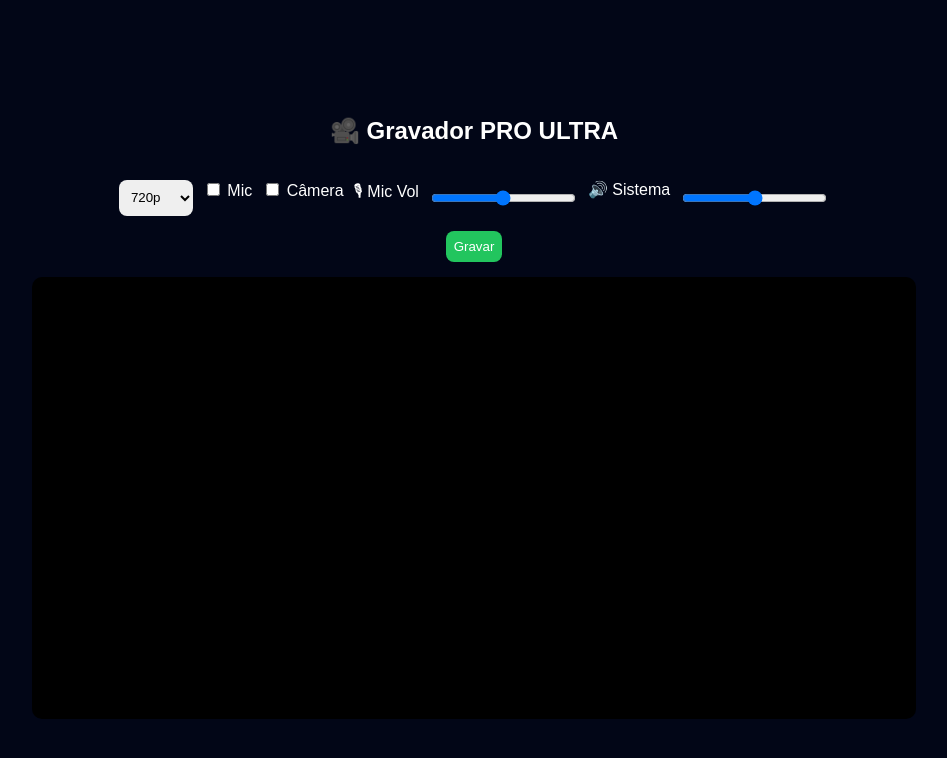
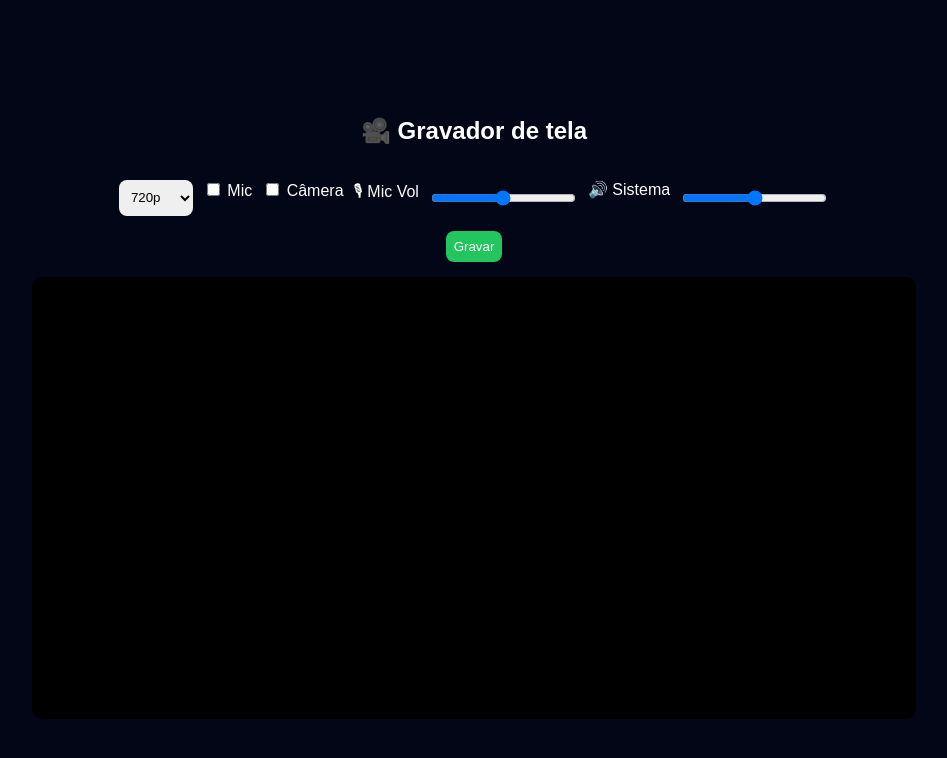
Before and after one commit to Kauappgamer/Kauappgamer.github.io, a plain HTML site: page index.html in a window 1280 px wide. Shown: the whole page, without its empty margins (166-1113 px from the left). Drawn offline with Linux system fonts and the light colour scheme.

Commit message:
index.html

```diff
--- a/index.html
+++ b/index.html
@@ -2,7 +2,7 @@
 <html lang="pt-BR">
 <head>
 <meta charset="UTF-8">
-<title>Gravador PRO Ultra</title>
+<title>Gravador de tela</title>
 
 <style>
 body {
@@ -49,7 +49,7 @@ button {
 
 <body>
 
-<h2>🎥 Gravador PRO ULTRA</h2>
+<h2>🎥 Gravador de tela</h2>
 
 <div class="controls">
   <select id="quality">
```
